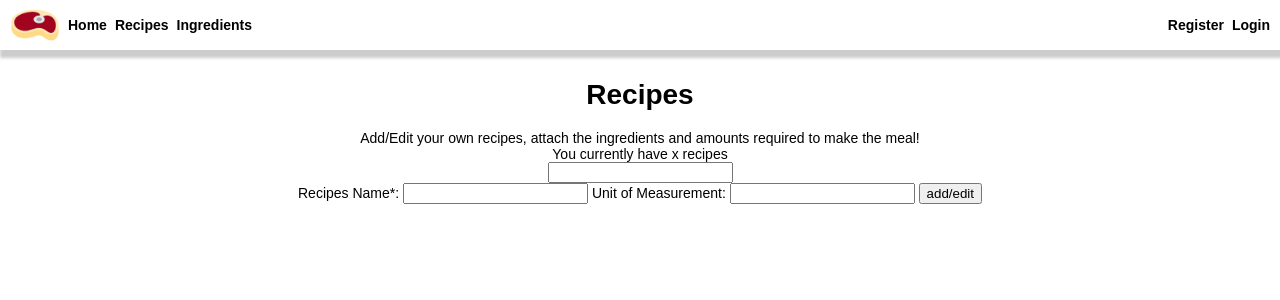
After one commit to avolent/sustenance-web, a Django app: page /recipes in a window 1280 px wide. The commit adds this page. Shown: the top 300 px of the page. Run offline with Django 4.2, Linux system fonts and the light colour scheme.

```diff
--- /dev/null
+++ b/sustenance/meals/static/meals/recipes.js
@@ -0,0 +1,3 @@
+document.addEventListener('DOMContentLoaded', function() {
+    console.log('recipe.js Loaded');
+});
--- a/sustenance/meals/static/meals/script.js
+++ b/sustenance/meals/static/meals/script.js
@@ -1,5 +1,5 @@
 document.addEventListener('DOMContentLoaded', function() {
-    console.log('Script Loaded');
+    console.log('script.js Loaded');
     let account = document.querySelectorAll('.account')
     account.forEach(btn => btn.addEventListener('click', () => login(btn)));
 });
--- a/sustenance/meals/static/meals/styles.css
+++ b/sustenance/meals/static/meals/styles.css
@@ -74,4 +74,15 @@ body {
 /* Content */
 .content {
     margin: 10px 20px;
+    display: flex;
+    flex-direction: column;
+    justify-content: center;
+    align-items: center;
 }
+
+.flex-center {
+    display: flex;
+    flex-direction: column;
+    justify-content: center;
+    align-items: center;
+}
--- a/sustenance/meals/templates/meals/index.html
+++ b/sustenance/meals/templates/meals/index.html
@@ -1,7 +1,7 @@
 {% extends "meals/layout.html" %}
 
 {% block title %}
-Meals
+Sustenance
 {% endblock %}
 
 {% block message %}
@@ -12,6 +12,6 @@ Meals
 
 {% block body %}
 <div class="content">
-    <h1>About</h1>
+    <h1>Sustenance</h1>
 </div>
 {% endblock %}
--- a/sustenance/meals/templates/meals/layout.html
+++ b/sustenance/meals/templates/meals/layout.html
@@ -7,6 +7,7 @@
         <meta name="viewport" content="width=device-width, initial-scale=1.0">
         <link href="{% static 'meals/styles.css' %}" rel="stylesheet">
         <script src="{% static 'meals/script.js' %}"></script>
+        <script type="module" src="https://cdn.jsdelivr.net/npm/js-cookie@3.0.1/dist/js.cookie.min.js"></script>
         <link rel="shortcut icon" type="image/png" href="{% static 'favicon.ico' %}"/>
         {% block script %}
         {% endblock %}
@@ -16,8 +17,8 @@
         <div id="nav-bar" class="shadow">
             <img class="nav-logo" src="{% static 'meals/images/meat.png' %}" alt="Logo">
             <div class="nav-item"><a class="nav-link" href="{% url 'index' %}"><strong>Home</strong></a></div>
-            <div class="nav-item"><a class="nav-link" href=""><strong>Meals</strong></a></div>
-            <div class="nav-item"><a class="nav-link" href=""><strong>Ingredients</strong></a></div>
+            <div class="nav-item"><a class="nav-link" href="{% url 'recipes' %}"><strong>Recipes</strong></a></div>
+            <div class="nav-item"><a class="nav-link" href="{% url 'ingredients' %}"><strong>Ingredients</strong></a></div>
             <div class="nav-space"></div>
             {% if user.is_authenticated %}
             <div class="nav-item"><a class="nav-link" href=""><strong>Account</strong></a></div>
--- /dev/null
+++ b/sustenance/meals/templates/meals/recipes.html
@@ -0,0 +1,41 @@
+{% extends "meals/layout.html" %}
+{% load static %}
+
+{% block title %}
+Recipes
+{% endblock %}
+
+{% block message %}
+{% if message %}
+<div id="message">{{ message }}</div>
+{% endif %}
+{% endblock %}
+
+{% block body %}
+<div class="content">
+    <h1>Recipes</h1>
+    <div>Add/Edit your own recipes, attach the ingredients and amounts required to make the meal!</div>
+    <div>You currently have x recipes</div>
+    <div>
+        <form id="recipeForm" class="flex-center">
+            <input list="recipes" id="recipesInput" name="recipes" />
+            <datalist id="recipess">
+                <option value="add"></option>
+                <option value="recipes1"></option>
+                <option value="recipes2"></option>
+                <option value="recipes3"></option>
+            </datalist>
+            <div id="recipes">
+                <!-- value changes depending on function required add/edit -->
+                <input type="text" name="function" hidden value="">
+                <input type="number" name="recipeId" hidden value="id">
+                <label for="recipesName">Recipes Name*:</label>
+                <input type="text" name="recipesName" id="recipesName" required>
+                <label for="recipesUnit">Unit of Measurement:</label>
+                <input type="text" name="recipesUnit" id="recipesUnit">
+                <button>add/edit</button>
+            </div>
+        </form>
+    </div>
+</div>
+{% endblock %}
--- a/sustenance/meals/urls.py
+++ b/sustenance/meals/urls.py
@@ -3,6 +3,9 @@ from . import views
 
 urlpatterns = [
     path("", views.index, name="index"),
+    path("recipes", views.recipes, name="recipes"),
+    path("ingredients", views.ingredients, name="ingredients"),
+    # APIs
     path("login_user", views.login_user, name="login_user"),
     path("logout_user", views.logout_user, name="logout_user"),
     path("register_user", views.register_user, name="register_user"),
--- a/sustenance/meals/views.py
+++ b/sustenance/meals/views.py
@@ -5,11 +5,25 @@ from django.http import HttpResponse, HttpResponseRedirect, JsonResponse
 from django.urls import reverse
 from .models import User
 
-# Create your views here.
-
+# Returns the index page of the site.
 def index(request):
     return render(request, "meals/index.html")
 
+# Returns the meals page
+def recipes(request):
+    return render(request, "meals/recipes.html")
+
+# Returns the ingredients page
+def ingredients(request):
+    return render(request, "meals/ingredients.html")
+
+# Feed page
+
+# Account page
+
+# APIs
+
+# Login api for user
 def login_user(request):
     if request.method == "POST":
         # Attempt to sign user in
@@ -28,11 +42,12 @@ def login_user(request):
     else:
         return HttpResponseRedirect(reverse("index"))
 
-
+# Logout api for user.
 def logout_user(request):
     logout(request)
     return HttpResponseRedirect(reverse("index"))
 
+# Register api for user.
 def register_user(request):
     if request.method == "POST":
         email = request.POST["email"]
```
Also changed, not shown: sustenance/meals/models.py (+10 -0 lines), sustenance/meals/static/meals/ingredients.js (added, +64 -0 lines), sustenance/meals/templates/meals/ingredients.html (added, +42 -0 lines), sustenance/db.sqlite3.
